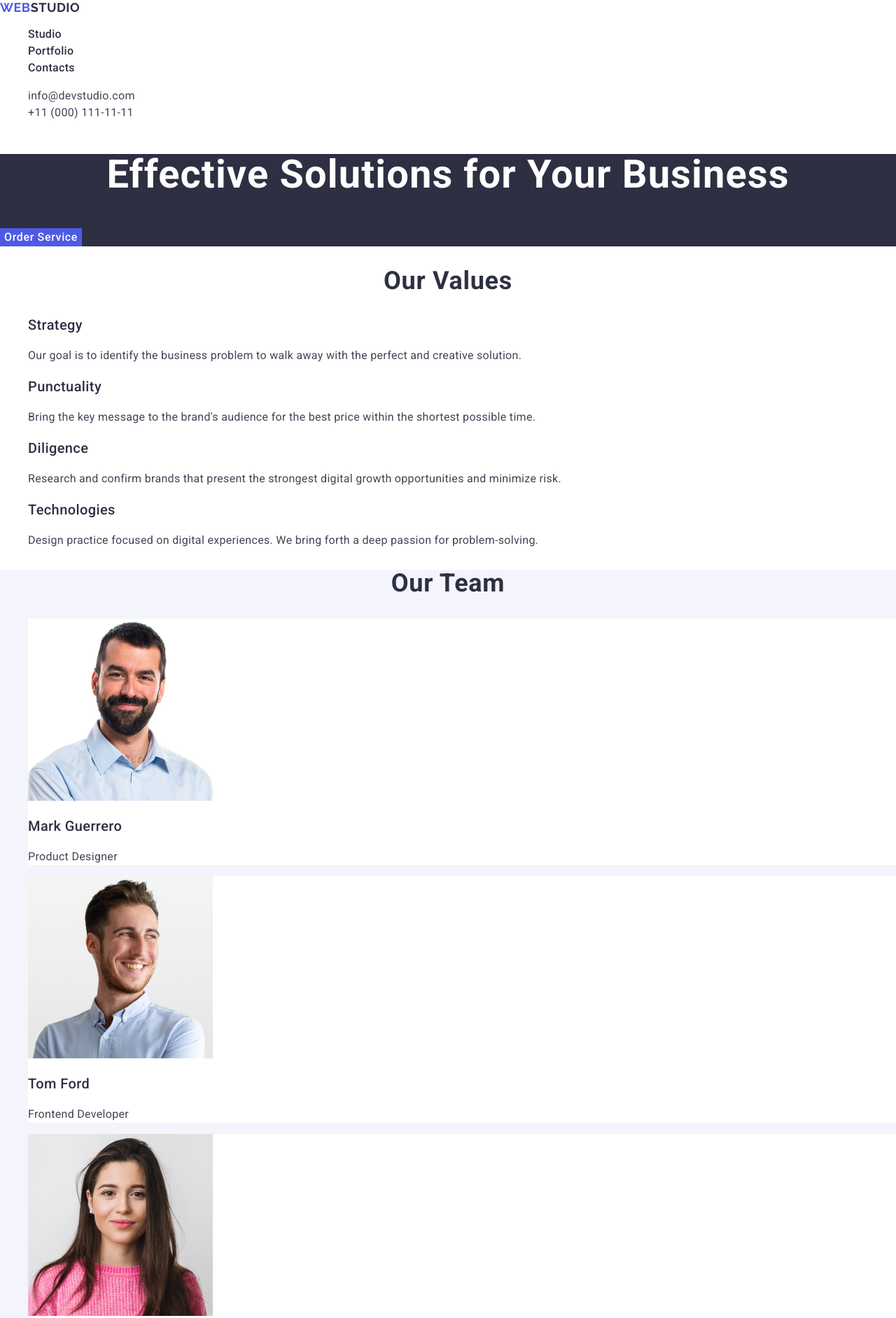
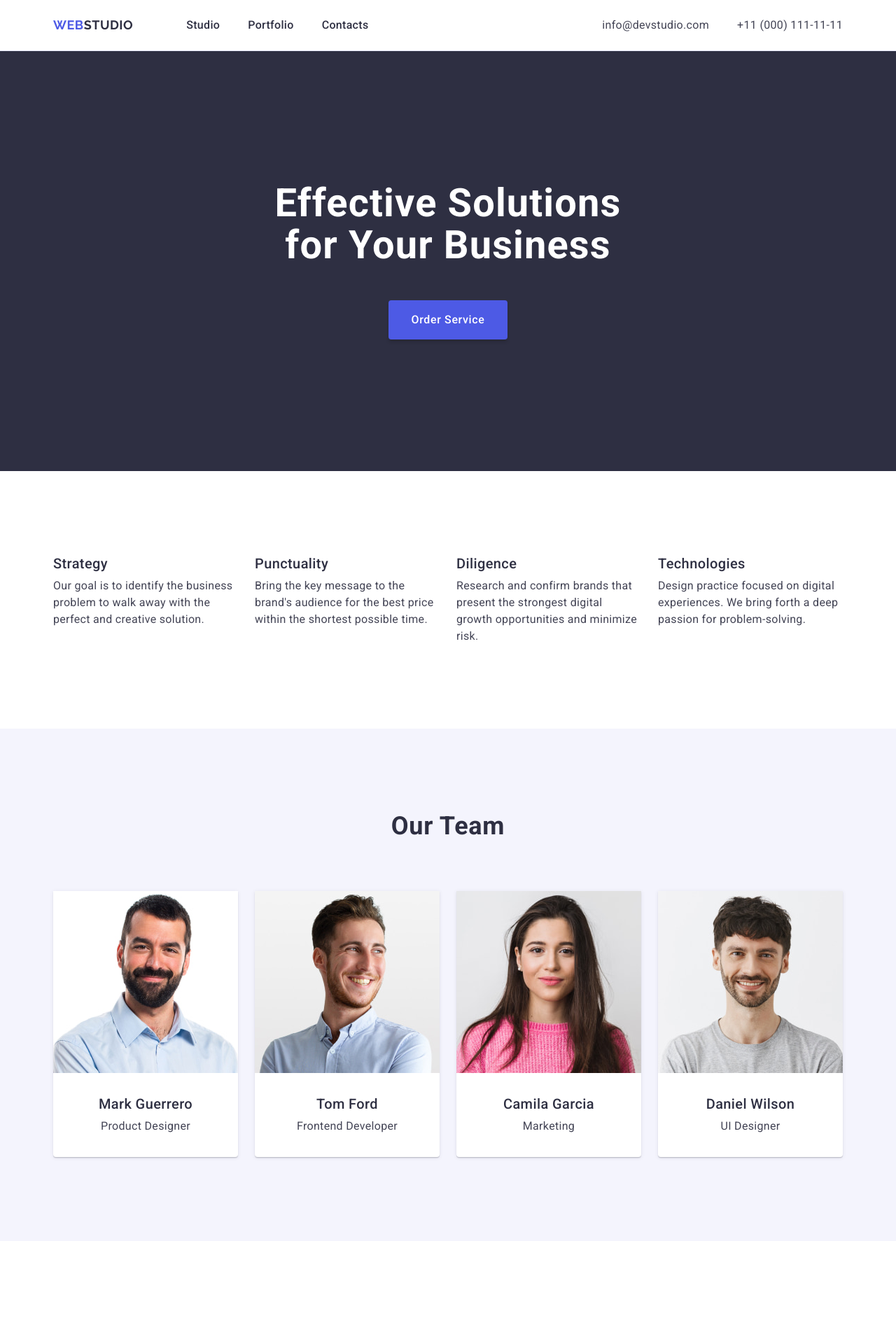
Before and after one commit to NelliDiachkina/goit-markup-hw-03, a plain HTML site: page index.html in a window 1280 px wide. Shown: the top 1883 px of the page at 70% size. Drawn offline with nearby package versions, Linux system fonts and the light colour scheme.

Commit message:
Changes in style and index

```diff
--- a/css/styles.css
+++ b/css/styles.css
@@ -9,9 +9,50 @@ a {
 }
 ul {
   list-style-type: none;
+  margin: 0;
+  padding: 0;
+}
+h1,
+h2,
+h3,
+p {
+  margin: 0;
+}
+img {
+  display: block;
+}
+.container {
+  margin: 0 auto;
+  max-width: 1158px;
+  padding: 0 15px;
+}
+.section {
+  padding: 120px 0;
+}
+.header .container {
+  display: flex;
+  justify-content: space-between;
+}
+.header {
+  border-bottom: 1px solid #e7e9fc;
 }
 .address {
   font-style: normal;
+}
+.address,
+.nav {
+  padding: 24px 0;
+}
+.nav,
+.menu {
+  display: flex;
+  align-items: center;
+}
+.nav {
+  gap: 76px;
+}
+.menu {
+  gap: 40px;
 }
 .menu-link,
 .address-link,
@@ -27,6 +68,8 @@ ul {
 }
 .footer-text {
   color: #f4f4fd;
+  max-width: 264px;
+  margin-top: 18px;
 }
 .menu-link {
   font-weight: 500;
@@ -52,6 +95,7 @@ ul {
 }
 .hero {
   background-color: #2e2f42;
+  padding: 188px 0;
 }
 .hero-title {
   font-size: 56px;
@@ -59,6 +103,8 @@ ul {
   line-height: 1.07;
   letter-spacing: 1.12px;
   color: #ffffff;
+  max-width: 496px;
+  margin: 0 auto;
   text-align: center;
 }
 .hero-button {
@@ -66,13 +112,44 @@ ul {
   letter-spacing: 0.64px;
   color: #ffffff;
   background-color: #4d5ae5;
+  line-height: 1.5;
+  display: block;
+  margin: 48px auto 0 auto;
+  padding: 16px 32px;
   border: none;
+  border-radius: 4px;
+  box-shadow: 0px 4px 4px 0px rgba(0, 0, 0, 0.15);
   cursor: pointer;
-  line-height: 1.5;
+  min-width: 169px;
 }
 .hero-button:hover,
 .hero-button:focus {
   background-color: #404bbf;
+}
+.visually-hidden {
+  display: none;
+}
+.section-list {
+  display: flex;
+  gap: 24px;
+  flex-wrap: wrap;
+}
+.section-list-item {
+  width: calc((100% - 72px) / 4);
+}
+.section-list-item-portfolio {
+  width: calc((100% - 48px) / 3);
+}
+.portfolio-card {
+  border: 1px solid #e7e9fc;
+}
+.section-list-item-portfolio img,
+.section-list-item img {
+  object-fit: cover;
+  width: 100%;
+}
+.section-list-item-content {
+  padding: 32px 16px;
 }
 .section-title {
   color: #2e2f42;
@@ -82,6 +159,7 @@ ul {
   line-height: 1.11;
   letter-spacing: 0.72px;
   text-transform: capitalize;
+  margin-bottom: 72px;
 }
 .section-item-title {
   color: #2e2f42;
@@ -89,15 +167,21 @@ ul {
   font-weight: 500;
   line-height: 1.2;
   letter-spacing: 0.4px;
+  margin-bottom: 8px;
 }
 .team {
   background-color: #f4f4fd;
 }
 .team-item {
+  text-align: center;
   background-color: #ffffff;
+  border-radius: 0px 0px 4px 4px;
+  box-shadow: 0px 2px 1px 0px rgba(46, 47, 66, 0.08), 0px 1px 1px 0px rgba(46, 47, 66, 0.16),
+    0px 1px 6px 0px rgba(46, 47, 66, 0.08);
 }
 .footer {
   background-color: #2e2f42;
+  padding: 100px 0;
 }
 .span-dark {
   color: #f4f4fd;
--- a/index.html
+++ b/index.html
@@ -17,17 +17,18 @@
     <title>WebStudio</title>
   </head>
   <body>
-    <header>
-      <nav>
+    <header class="header">
+      <div class="container">
+        <nav class="nav">
           <a href="./index.html" class="logo">Web<span class="span-light">Studio</span></a>
-        <ul>
+          <ul class="menu">
             <li><a href="./index.html" class="menu-link">Studio</a></li>
             <li><a href="" class="menu-link">Portfolio</a></li>
             <li><a href="" class="menu-link">Contacts</a></li>
           </ul>
         </nav>
         <address class="address">
-        <ul>
+          <ul class="menu">
             <li>
               <a href="mailto:info@devstudio.com" class="address-link">info@devstudio.com</a>
             </li>
@@ -36,37 +37,41 @@
             </li>
           </ul>
         </address>
+      </div>
     </header>
     <main>
-      <section class="hero">
+      <section class="section hero">
+        <div class="container">
           <h1 class="hero-title">Effective Solutions for Your Business</h1>
           <button type="button" class="hero-button">Order Service</button>
+        </div>
       </section>
-      <section class="values">
-        <h2 class="section-title">Our Values</h2>
-        <ul>
-          <li>
+      <section class="section">
+        <div class="container">
+          <h2 class="visually-hidden">Our Values</h2>
+          <ul class="section-list">
+            <li class="section-list-item">
               <h3 class="section-item-title">Strategy</h3>
               <p class="text">
                 Our goal is to identify the business problem to walk away with the perfect and
                 creative solution.
               </p>
             </li>
-          <li>
+            <li class="section-list-item">
               <h3 class="section-item-title">Punctuality</h3>
               <p class="text">
                 Bring the key message to the brand's audience for the best price within the shortest
                 possible time.
               </p>
             </li>
-          <li>
+            <li class="section-list-item">
               <h3 class="section-item-title">Diligence</h3>
               <p class="text">
                 Research and confirm brands that present the strongest digital growth opportunities
                 and minimize risk.
               </p>
             </li>
-          <li>
+            <li class="section-list-item">
               <h3 class="section-item-title">Technologies</h3>
               <p class="text">
                 Design practice focused on digital experiences. We bring forth a deep passion for
@@ -74,74 +79,106 @@
               </p>
             </li>
           </ul>
+        </div>
       </section>
-      <section class="team">
+      <section class="section team">
+        <div class="container">
           <h2 class="section-title">Our Team</h2>
-        <ul>
-          <li class="team-item">
+          <ul class="section-list">
+            <li class="section-list-item team-item">
               <img src="./images/mark-guerrero.jpg" alt="Mark Guerrero" width="264" height="260" />
+              <div class="section-list-item-content">
                 <h3 class="section-item-title">Mark Guerrero</h3>
                 <p class="text">Product Designer</p>
+              </div>
             </li>
-          <li class="team-item">
+            <li class="section-list-item team-item">
               <img src="./images/tom-ford.jpg" alt="Tom Ford" width="264" height="260" />
+              <div class="section-list-item-content">
                 <h3 class="section-item-title">Tom Ford</h3>
                 <p class="text">Frontend Developer</p>
+              </div>
             </li>
-          <li class="team-item">
+            <li class="section-list-item team-item">
               <img src="./images/camila-garcia.jpg" alt="Camila Garcia" width="264" height="260" />
+              <div class="section-list-item-content">
                 <h3 class="section-item-title">Camila Garcia</h3>
                 <p class="text">Marketing</p>
+              </div>
             </li>
-          <li class="team-item">
+            <li class="section-list-item team-item">
               <img src="./images/daniel-wilson.jpg" alt="Daniel Wilson" width="264" height="260" />
+              <div class="section-list-item-content">
                 <h3 class="section-item-title">Daniel Wilson</h3>
                 <p class="text">UI Designer</p>
+              </div>
             </li>
           </ul>
+        </div>
       </section>
-      <section class="portfolio">
+      <section class="section">
+        <div class="container">
           <h2 class="section-title">Our Portfolio</h2>
-        <ul>
-          <li>
+          <ul class="section-list">
+            <li class="section-list-item-portfolio">
               <img src="./images/app.jpg" alt="Banking App" width="360" height="300" />
+              <div class="section-list-item-content portfolio-card">
                 <h3 class="section-item-title">Banking App</h3>
                 <p class="text">App</p>
+              </div>
             </li>
-          <li>
+            <li class="section-list-item-portfolio">
               <img src="./images/marketing.jpg" alt="Cashless Payment" width="360" height="300" />
+              <div class="section-list-item-content portfolio-card">
                 <h3 class="section-item-title">Cashless Payment</h3>
                 <p class="text">Marketing</p>
+              </div>
             </li>
-          <li>
-            <img src="./images/meditation-app.jpg" alt="Meditation App" width="360" height="300" />
+            <li class="section-list-item-portfolio">
+              <img
+                src="./images/meditation-app.jpg"
+                alt="Meditation App"
+                width="360"
+                height="300"
+              />
+              <div class="section-list-item-content portfolio-card">
                 <h3 class="section-item-title">Meditation App</h3>
                 <p class="text">App</p>
+              </div>
             </li>
-          <li>
+            <li class="section-list-item-portfolio">
               <img src="./images/taxi.jpg" alt="Taxi Service" width="360" height="300" />
+              <div class="section-list-item-content portfolio-card">
                 <h3 class="section-item-title">Taxi Service</h3>
                 <p class="text">Marketing</p>
+              </div>
             </li>
-          <li>
+            <li class="section-list-item-portfolio">
               <img src="./images/screen.jpg" alt="Screen Illustrations" width="360" height="300" />
+              <div class="section-list-item-content portfolio-card">
                 <h3 class="section-item-title">Screen Illustrations</h3>
                 <p class="text">Design</p>
+              </div>
             </li>
-          <li>
+            <li class="section-list-item-portfolio">
               <img src="./images/online.jpg" alt="Online Courses" width="360" height="300" />
+              <div class="section-list-item-content portfolio-card">
                 <h3 class="section-item-title">Online Courses</h3>
                 <p class="text">Marketing</p>
+              </div>
             </li>
           </ul>
+        </div>
       </section>
     </main>
     <footer class="footer">
+      <div class="container">
         <a href="./index.html" class="logo">Web<span class="span-dark">Studio</span></a>
         <p class="footer-text">
           Increase the flow of customers and sales for your business with digital marketing & growth
           solutions.
         </p>
+      </div>
     </footer>
   </body>
 </html>
```
Lines whose indentation alone changed are shown as unchanged.
